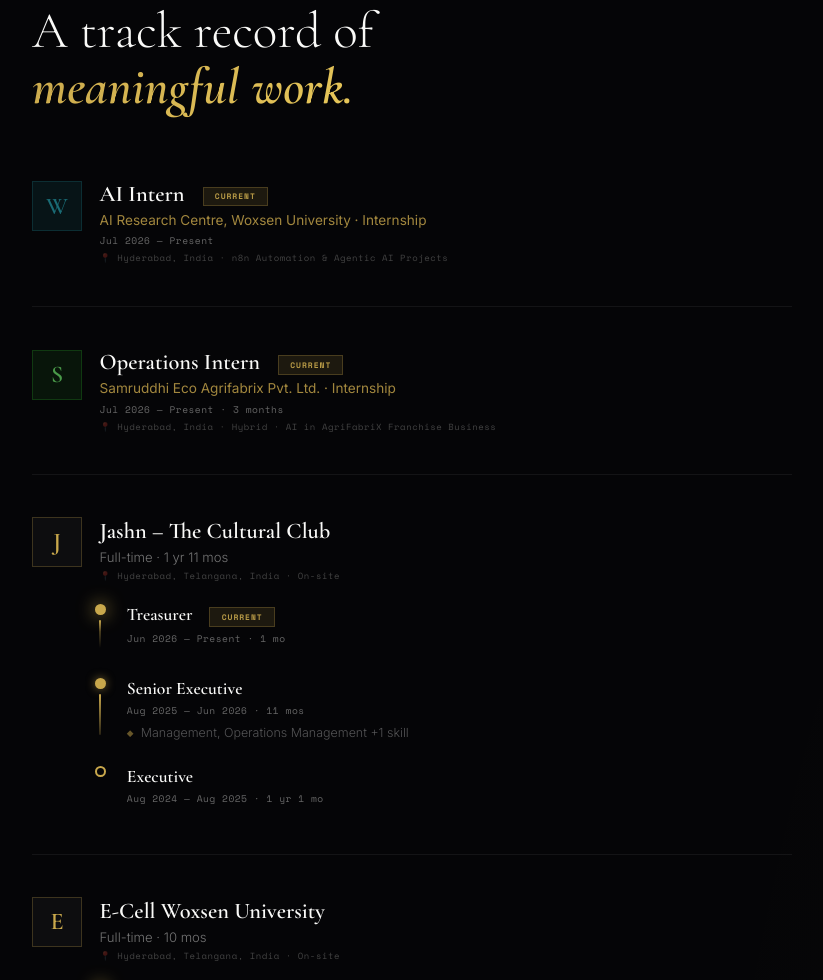
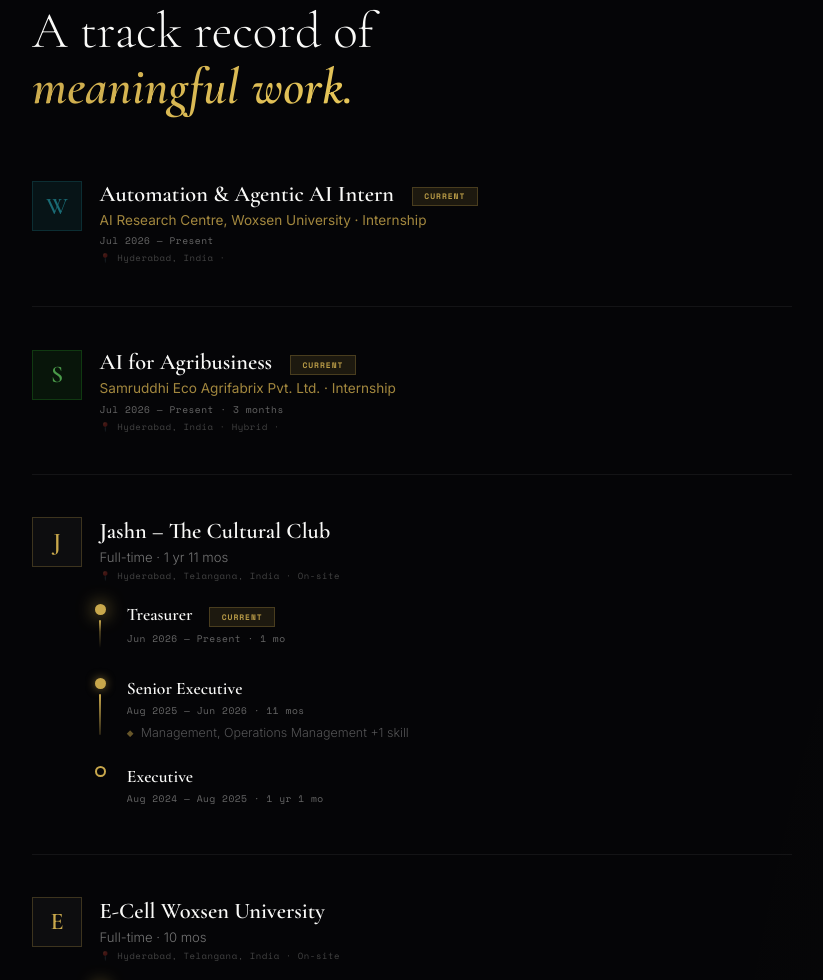
Before and after one commit to Shivaa-art/Portfolio, a plain HTML site: page index.html in a window 1280 px wide. Shown: the part 2423-3403 px from the top of the page, without its empty margins (48-871 px from the left). Drawn offline with nearby package versions, Linux system fonts and the light colour scheme.

Commit message:
Update index.html

```diff
--- a/index.html
+++ b/index.html
@@ -976,20 +976,20 @@ footer p{
 <div class="exp-company exp-single">
   <div class="co-logo" style="background:rgba(26,107,117,.15);color:#1a6b75;border-color:rgba(26,107,117,.3);">W</div>
   <div>
-    <div class="single-title">AI Intern <span class="badge">Current</span></div>
+    <div class="single-title">Automation & Agentic AI Intern <span class="badge">Current</span></div>
     <div class="single-org">AI Research Centre, Woxsen University · Internship</div>
     <div class="single-dates">Jul 2026 — Present</div>
-    <div class="single-loc">📍 Hyderabad, India · n8n Automation & Agentic AI Projects</div>
+    <div class="single-loc">📍 Hyderabad, India · </div>
   </div>
 </div>
 
 <div class="exp-company exp-single">
   <div class="co-logo" style="background:rgba(34,139,34,.12);color:#4a9a4a;border-color:rgba(34,139,34,.3);">S</div>
   <div>
-    <div class="single-title">Operations Intern <span class="badge">Current</span></div>
+    <div class="single-title">AI for Agribusiness <span class="badge">Current</span></div>
     <div class="single-org">Samruddhi Eco Agrifabrix Pvt. Ltd. · Internship</div>
     <div class="single-dates">Jul 2026 — Present · 3 months</div>
-    <div class="single-loc">📍 Hyderabad, India · Hybrid · AI in AgriFabriX Franchise Business</div>
+    <div class="single-loc">📍 Hyderabad, India · Hybrid · </div>
   </div>
 </div>
 
```
